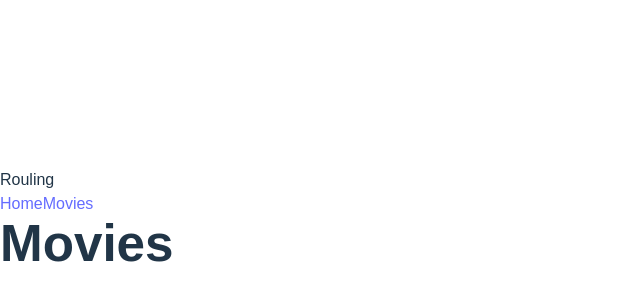
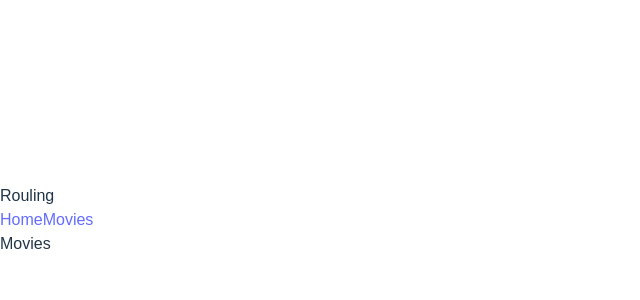
Before and after one commit to HannaKorol/goit-react-hw-05, a React (Vite) app: page /movies in a window 1280 px wide. Shown: the part 180-480 px from the top of the page, without its empty margins (0-640 px from the left). Built offline with nearby package versions, Linux system fonts and the light colour scheme.

Commit message:
add NotFoundPage + create components files, folders and pages

```diff
--- a/src/App.jsx
+++ b/src/App.jsx
@@ -1,14 +1,17 @@
 import { Route, Routes } from "react-router-dom";
 import Header from "./components/Header/Header";
+import HomePage from "./pages/HomePage/HomePage";
+import MoviesPage from "./pages/MoviesPage/MoviesPage";
+import NotFoundPage from "./pages/NotFoundPage/NotFoundPage";
 
 const App = () => {
   return (
     <>
     <Header/>
 <Routes>
-<Route path ='/' element={<h1>Home</h1>}/>
-<Route path ='/movies' element={<h1>Movies</h1>}/>
-
+<Route path ='/' element={<HomePage/>}/>
+<Route path ='/movies' element={<MoviesPage/>}/>
+<Route path ='*' element={<NotFoundPage/>}/> {/* Якщо якийсь Route не знайдено, відобразить помилку 404 і запропонує повернення на головну сторінку */}
 </Routes>
     </>
   )
--- /dev/null
+++ b/src/pages/HomePage/HomePage.jsx
@@ -0,0 +1,9 @@
+import React from 'react'
+
+const HomePage = () => {
+  return (
+    <div>Home</div>
+  )
+}
+
+export default HomePage
--- /dev/null
+++ b/src/pages/MoviesPage/MoviesPage.jsx
@@ -0,0 +1,9 @@
+import React from 'react'
+
+const MoviesPage = () => {
+  return (
+    <div>Movies</div>
+  )
+}
+
+export default MoviesPage
--- /dev/null
+++ b/src/pages/NotFoundPage/NotFoundPage.jsx
@@ -0,0 +1,13 @@
+import React from 'react'
+import { Link } from 'react-router-dom';
+
+const NotFoundPage = () => {
+  return (
+    <div>
+        <h1>Sorry, the page not found.</h1>
+        <Link to='/'>Home</Link>
+    </div>
+  )
+}
+
+export default NotFoundPage;
```
Also changed, not shown: src/components/MovieCast/MovieCast.jsx (added, +9 -0 lines), src/components/MovieList/MovieList.jsx (added), src/components/MovieReviews/MovieReviews.jsx (added), src/pages/MovieDetailsPage/MovieDetailsPage.jsx (added).
